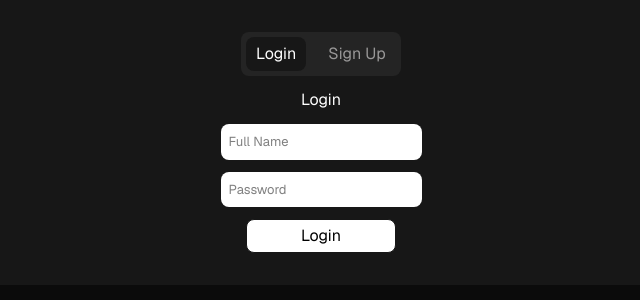
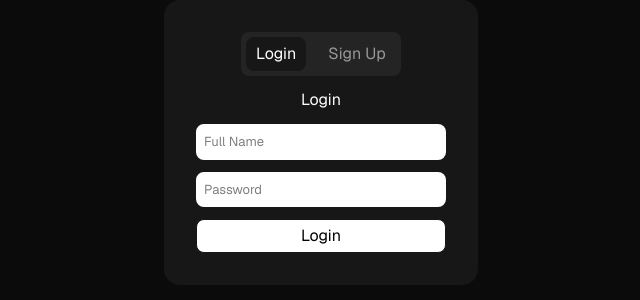
Before and after one commit to oscarrbridge/financial-dashboard-aut, a Next.js app: page /login in a window 1280 px wide. Shown: the top 300 px of the page, without its empty margins (319-959 px from the left). Built offline with nearby package versions, Linux system fonts and the light colour scheme.

Commit message:
Adjusted styling for buttons and inputs to match global sizing

```diff
--- a/app/(auth)/login/page.tsx
+++ b/app/(auth)/login/page.tsx
@@ -6,8 +6,6 @@ import { Wrapper, Button, Input, MultiSelect } from '@/app/components/ui/ui'
 export default function LoginPage() {
 
   const [activeOption, setActiveOption] = useState("Login");
-
-
 
   return (
       <Wrapper>
--- a/app/components/ui/ui.css
+++ b/app/components/ui/ui.css
@@ -4,7 +4,7 @@
     justify-content: center;
     text-align: center;
 
-    min-width: 150px;
+    min-width: var(--component-width);
     padding: var(--space-1);
 
     border-radius: var(--radius-sm);
@@ -30,7 +30,7 @@
 
     font-size: small;
 
-    min-width: 200px;
+    min-width: var(--component-width);
     padding: var(--space-2);
 
     border-radius: var(--radius-sm);
@@ -52,8 +52,6 @@
     border-radius: var(--radius-lg);
 
     padding: var(--space-8);
-
-    width: 100%;
 }
 
 .custom-multi-select {
--- a/app/globals.css
+++ b/app/globals.css
@@ -9,6 +9,8 @@
 
   --button-text-color: #000000;
   --hover-color: linear-gradient(160deg, #ffffff 0%, #f5f5f5 40%, #ececec 100%);
+
+  --component-width: 250px;
 
   --radius-xs: 0.25rem;
   --radius-sm: 0.5rem;
@@ -36,6 +38,8 @@
   --font-sans: var(--font-geist-sans);
   --font-mono: var(--font-geist-mono);
 
+  --width-component: var(--component-width)
+
   --radius-xs: var(--radius-xs);
   --radius-sm: var(--radius-sm);
   --radius-md: var(--radius-md);
--- a/package.json
+++ b/package.json
@@ -24,5 +24,6 @@
     "eslint-config-next": "16.2.4",
     "tailwindcss": "^4",
     "typescript": "^5"
-  }
+  },
+  "packageManager": "pnpm@10.33.3+sha512.a19744364a7e248b92657a4ca5973f9354d21caf982579674b1c539f32c7420c47138ad8b1254df07aba9bc782d9b3029e3db34d5dbff974326eb74dac8ff489"
 }
```
